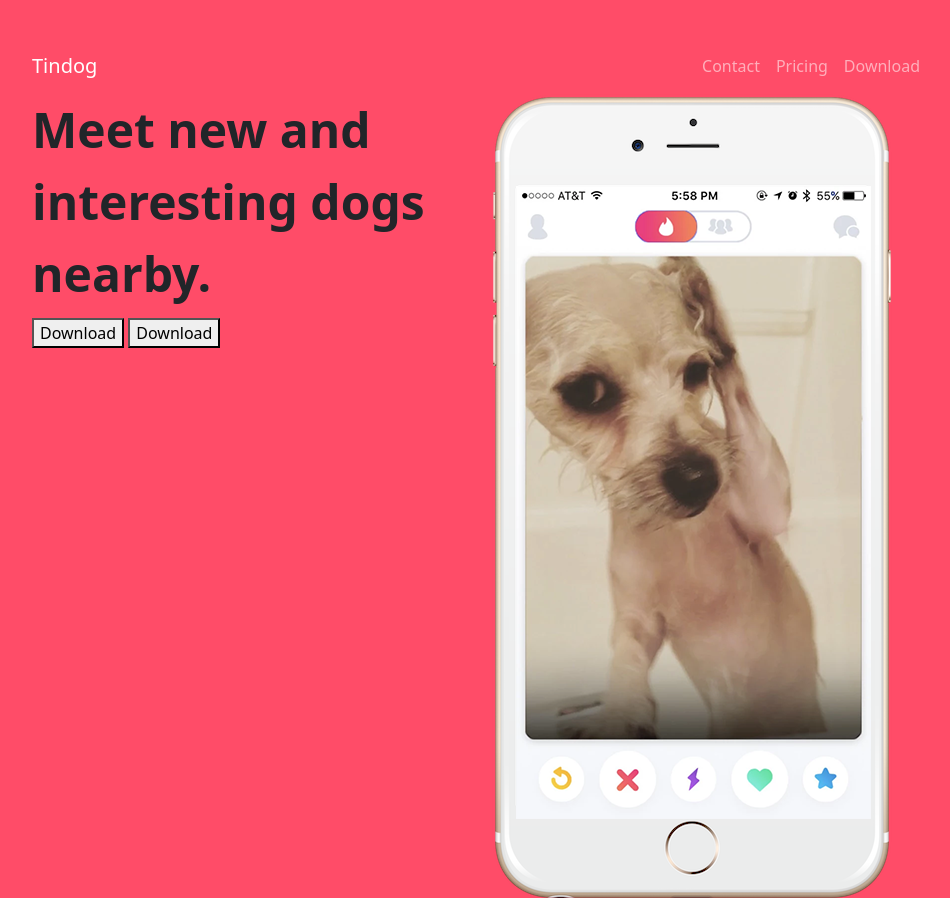
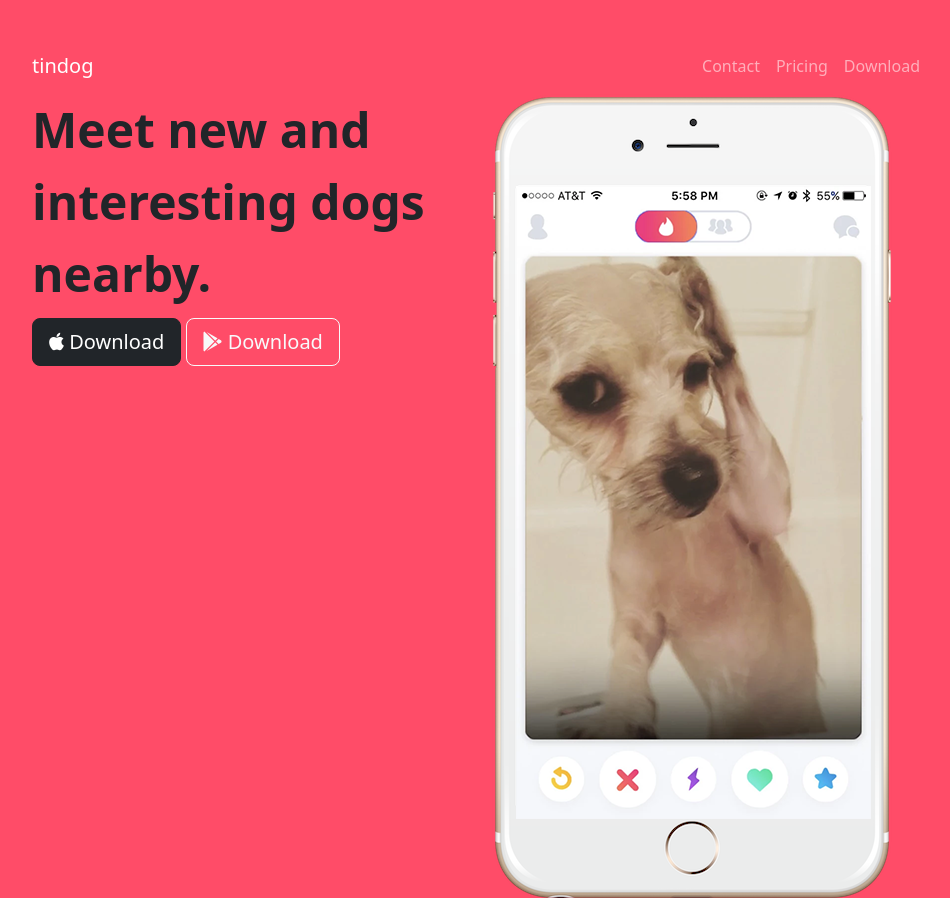
Before and after one commit to ianCoops/tindog, a plain HTML site: page index.html in a window 1280 px wide. Shown: the top 898 px of the page, without its empty margins (160-1110 px from the left). Drawn offline with nearby package versions, Linux system fonts and the light colour scheme.

Commit message:
Adding styling to buttons

```diff
--- a/index.html
+++ b/index.html
@@ -4,11 +4,19 @@
 <head>
   <meta charset="utf-8">
   <title>TinDog</title>
+  <!-- Bootstrap CSS -->
   <link href="https://cdn.jsdelivr.net/npm/bootstrap@5.3.0-alpha1/dist/css/bootstrap.min.css" rel="stylesheet" integrity="sha384-GLhlTQ8iRABdZLl6O3oVMWSktQOp6b7In1Zl3/Jr59b6EGGoI1aFkw7cmDA6j6gD" crossorigin="anonymous">
+
+  <!-- CSS Style Sheet -->
   <link rel="stylesheet" href="css/styles.css">
+
+  <!-- Google Fonts -->
   <link rel="preconnect" href="https://fonts.googleapis.com">
   <link rel="preconnect" href="https://fonts.gstatic.com" crossorigin>
   <link href="https://fonts.googleapis.com/css2?family=Montserrat:wght@900&family=Ubuntu&display=swap" rel="stylesheet">
+
+  <!-- Font Awesome icons -->
+  <script src="https://kit.fontawesome.com/659ef76ab4.js" crossorigin="anonymous"></script>
 </head>
 
 <body>
@@ -17,7 +25,7 @@
   <div class="container-fluid">
     <!-- Nav Bar -->
     <nav class="navbar navbar-expand-lg navbar-dark">
-      <a class="navbar-brand" href="">Tindog</a>
+      <a class="navbar-brand" href="">tindog</a>
        <button class="navbar-toggler" type="button" data-toggle="collapse" data-target="#navbarSupportedContent" aria-controls="navbarSupportedContent" aria-expanded="false" aria-label="Toggle navigation">
         <span class="navbar-toggler-icon"></span>
        </button>
@@ -42,8 +50,8 @@
     <div class="row">
       <div class="col-lg-6">
         <h1>Meet new and interesting dogs nearby.</h1>
-        <button type="button">Download</button>
-        <button type="button">Download</button>
+        <button type="button" class="btn btn-dark btn-lg"><i class="fa-brands fa-apple"></i> Download</button>
+        <button type="button" class="btn btn-outline-light btn-lg"><i class="fa-brands fa-google-play"></i> Download</button>
       </div>
       <div class="col-lg-6">
         <img src="images/iphone6.png" alt="iphone-mockup">
@@ -150,7 +158,7 @@
 
   </footer>
 
-
+  <!-- Bootstrap scripts -->
   <script src="https://code.jquery.com/jquery-3.5.1.slim.min.js" integrity="sha384-DfXdz2htPH0lsSSs5nCTpuj/zy4C+OGpamoFVy38MVBnE+IbbVYUew+OrCXaRkfj" crossorigin="anonymous"></script>
   <script src="https://cdn.jsdelivr.net/npm/popper.js@1.16.0/dist/umd/popper.min.js" integrity="sha384-Q6E9RHvbIyZFJoft+2mJbHaEWldlvI9IOYy5n3zV9zzTtmI3UksdQRVvoxMfooAo" crossorigin="anonymous"></script>
   <script src="https://stackpath.bootstrapcdn.com/bootstrap/4.5.0/js/bootstrap.min.js" integrity="sha384-OgVRvuATP1z7JjHLkuOU7Xw704+h835Lr+6QL9UvYjZE3Ipu6Tp75j7Bh/kR0JKI" crossorigin="anonymous"></script>
```
